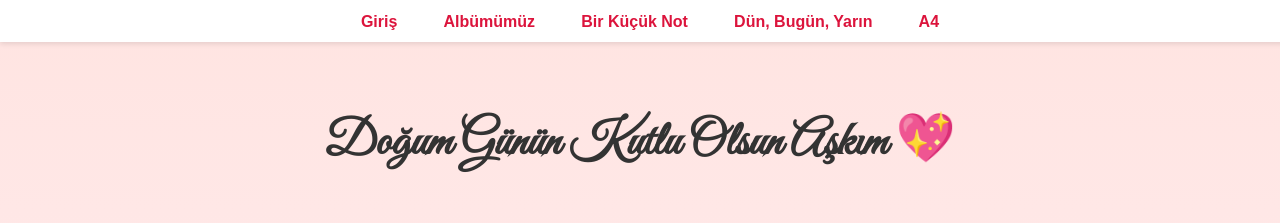
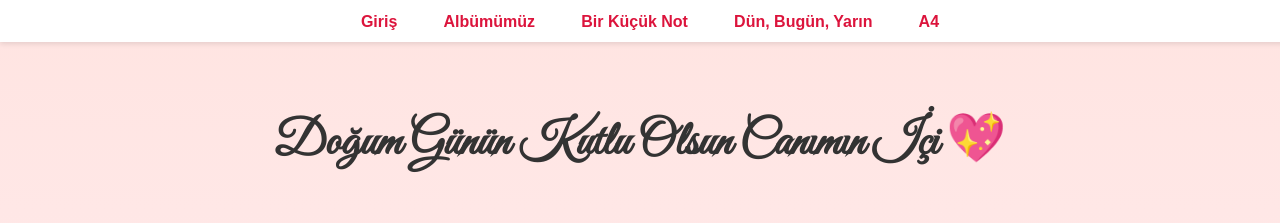
Before and after one commit to numanberk/444.999.444.55.444.6, a plain HTML site: page index.html in a window 1280 px wide. Shown: the top 223 px of the page. Drawn offline with nearby package versions, Linux system fonts and the light colour scheme.

Commit message:
Update index.html

```diff
--- a/index.html
+++ b/index.html
@@ -115,7 +115,7 @@
   </nav>
 
   <section id="giris" class="active">
-    <h1>Doğum Günün Kutlu Olsun Aşkım 💖</h1>
+    <h1>Doğum Günün Kutlu Olsun Canımın İçi 💖</h1>
     <img src="https://i.pinimg.com/736x/9e/1e/ba/9e1eba2ead22c08f09bef55effa3d3b4.jpg" alt="Tom ve Jerry Sarılması" style="max-width: 300px; border-radius: 15px; margin-top: 20px; box-shadow: 0 4px 6px rgba(0,0,0,0.2);">
     <p style="margin-top: 20px;">İyi doğdun kovalamalara doyamadığım ateş böceğim 🌟</p>
   </section>
```
